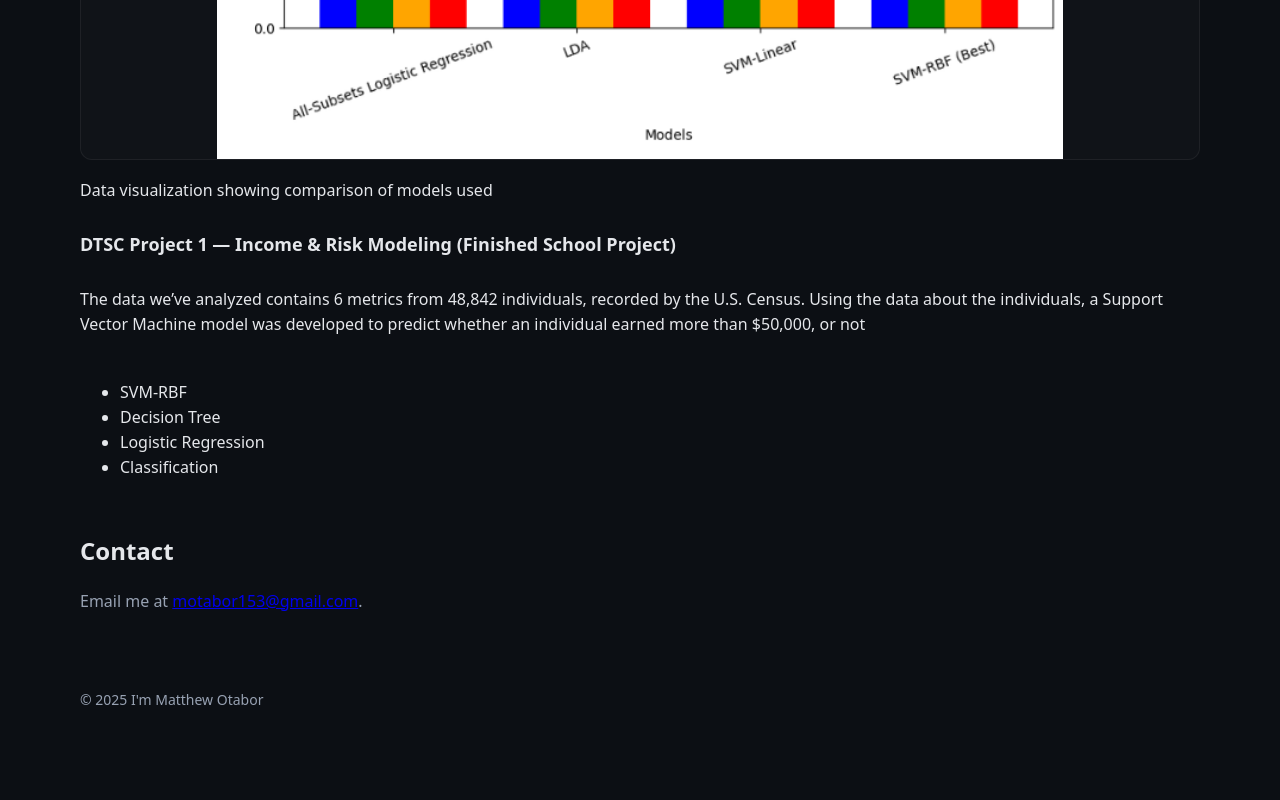
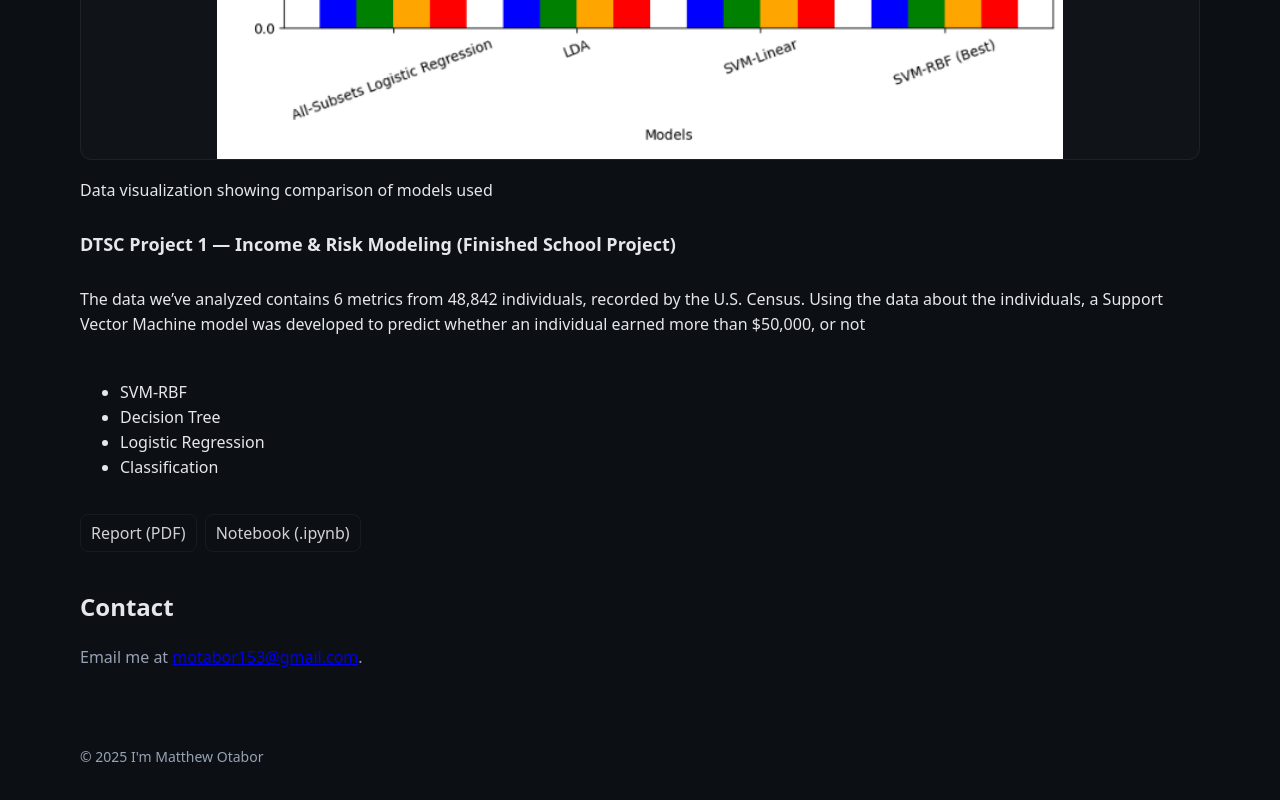
Before and after one commit to motabor153/FinalPortfolio, a React (Vite) app: page / in a window 1280 px wide. Shown: the part 2439-3239 px from the top of the page. Before the commit the page ends 3190 px from the top, so only its background shows below. Built offline with nearby package versions, Linux system fonts and the light colour scheme.

Commit message:
Added the report and notebook links to DTSC Project 1

```diff
--- a/src/App.jsx
+++ b/src/App.jsx
@@ -26,7 +26,12 @@ export default function App() {
       image: `${import.meta.env.BASE_URL}dtsc1-cover.png`,
       caption: "Data visualization showing comparison of models used",
       tags: ["SVM-RBF", "Decision Tree", "Logistic Regression", "Classification"],
-      fit: "contain"
+      fit: "contain",
+      links: [
+        { label: "Report (PDF)", href: `${import.meta.env.BASE_URL}Project%201%20Report.pdf` },
+        { label: "Notebook (.ipynb)", href: `${import.meta.env.BASE_URL}DTSC_Project1.ipynb`, download: "DTSC_Project1.ipynb" }
+
+      ]
     }
   ];
 
--- a/src/components/ProjectCard.jsx
+++ b/src/components/ProjectCard.jsx
@@ -3,32 +3,26 @@ export default function ProjectCard({
   description,
   image,               // e.g. `${import.meta.env.BASE_URL}chart.png`
   tags = [],
-  status = "",         // e.g. "In progress"
-  github,              // e.g. "https://github.com/you/repo" (unused for now)
-  demo,                // optional live URL (unused for now)
-  caption,             // short line under the image
-  fit = "cover",       // "cover" | "contain"
-  ratio = "16 / 9",    // keep uniform card height; can be "auto"
-  position = "center"  // e.g. "center top" if using cover
+  status = "",
+  github,
+  demo,
+  caption,
+  fit = "cover",
+  ratio = "16 / 9",
+  position = "center",
+  links = []           // <-- you already have this prop
 }) {
   return (
     <article className="card project-card">
       <div className="frame" style={{ aspectRatio: ratio }}>
         {status && <span className="pill">{status}</span>}
 
-        {/* Show image if available, otherwise skeleton */}
         {image ? (
           <img
             src={image}
             alt={`${title} screenshot`}
             loading="lazy"
-            style={{
-              width: "100%",
-              height: "100%",
-              objectFit: fit,        // key: use "contain" for full chart
-              objectPosition: position,
-              display: "block"
-            }}
+            style={{ width:"100%", height:"100%", objectFit:fit, objectPosition:position, display:"block" }}
             onError={(e) => {
               e.currentTarget.style.display = "none";
               const skel = e.currentTarget.closest(".frame")?.querySelector(".skeleton");
@@ -58,6 +52,27 @@ export default function ProjectCard({
           ))}
         </ul>
       )}
+
+      {/* NEW: link chips with download support */}
+{links.length > 0 && (
+  <div className="link-row">
+    {links.map((l) => {
+      const isDownload = !!l.download; // if provided, trigger download
+      return (
+        <a
+          key={l.label}
+          className="chip-link"
+          href={l.href}
+          {...(isDownload
+            ? { download: l.download }           // e.g. "dtsc1-notebook.ipynb"
+            : { target: "_blank", rel: "noreferrer" })}
+        >
+          {l.label}
+        </a>
+      );
+    })}
+  </div>
+)}
     </article>
   );
 }
--- a/src/styles/global.css
+++ b/src/styles/global.css
@@ -182,3 +182,10 @@ h1{ font-size: clamp(28px, 5vw, 48px); line-height:1.15; margin:6px 0 10px; }
   position:absolute;width:1px;height:1px;padding:0;margin:-1px;overflow:hidden;
   clip:rect(0,0,0,0);white-space:nowrap;border:0;
 }
+
+.link-row{ display:flex; gap:8px; flex-wrap:wrap; margin-top:6px; }
+.chip-link{
+  display:inline-block; padding:6px 10px; border:1px solid var(--ring);
+  border-radius:8px; text-decoration:none; color:inherit; opacity:.9;
+}
+.chip-link:hover{ opacity:1; background:rgba(255,255,255,.04); }
```
Also changed, not shown: 2 other files (tests, documents, lock files or other folders).
